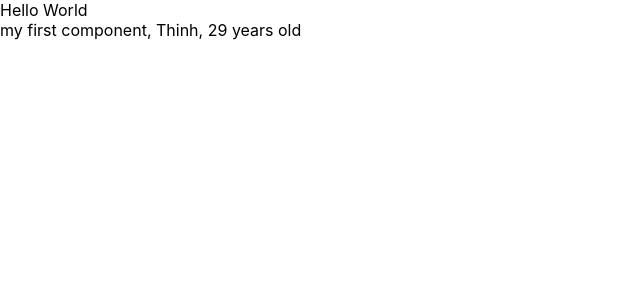
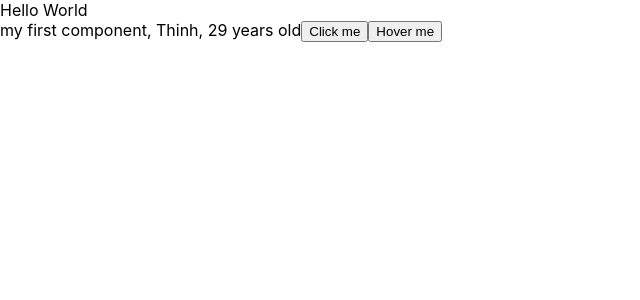
Before and after one commit to maskiatos/test-reactjs, a React (Create React App) app: page / in a window 1280 px wide. Shown: the top 300 px of the page, without its empty margins (0-640 px from the left). Built offline with nearby package versions, Linux system fonts and the light colour scheme.

Commit message:
them event

```diff
--- a/src/components/MyComponent.js
+++ b/src/components/MyComponent.js
@@ -7,9 +7,20 @@ class MyComponent extends React.Component { //khai báo class MyComponent kế t
         age: 29,
         address: "Ha Noi"
     }
+    handleClick(event){     //event là biến chứa thông tin sự kiện, tên gì cũng được, không nhất thiết phải là event
+        console.log("You have just clicked on the button")
+        console.log(event)
+    }
+    handleOnMouseOver(x){   //x ở đây cũng giống event ở trên, là biến chứa thông tin sự kiện
+        console.log(x.pageX)
+    }
     render(){ //JSX chỉ cho render 1 code block thôi, ví dụ ở đây nếu có 1 <div> khác song song thì báo lỗi, nested <div> thì được
-        return(
-            <div>my first component, {this.state.name}, {this.state.age} years old</div>    //this ở đây là MyComponent
+        return(     //this ở đây là MyComponent
+            <div>
+                my first component, {this.state.name}, {this.state.age} years old
+                <button onClick={this.handleClick}>Click me</button>
+                <button onMouseOver={this.handleOnMouseOver}>Hover me</button>
+            </div>
         )
     }
 }
```
